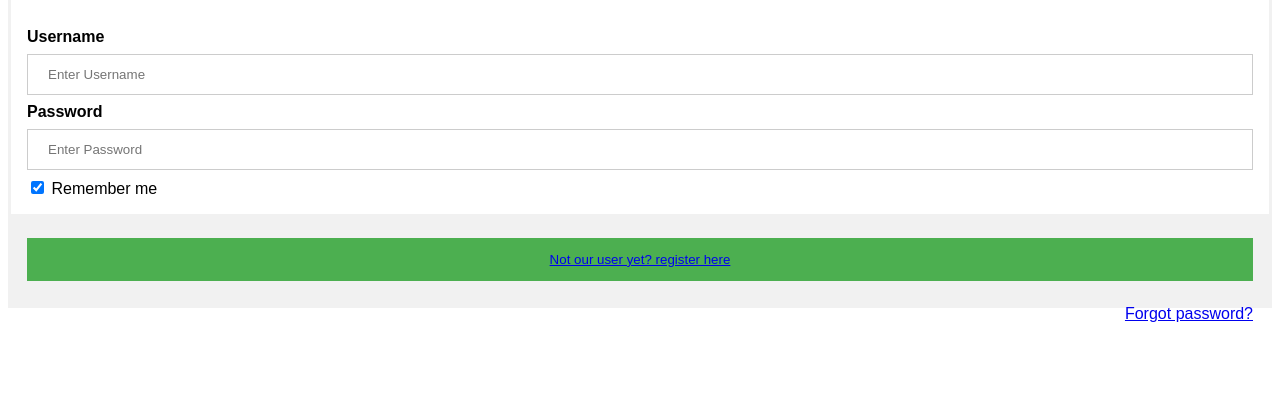
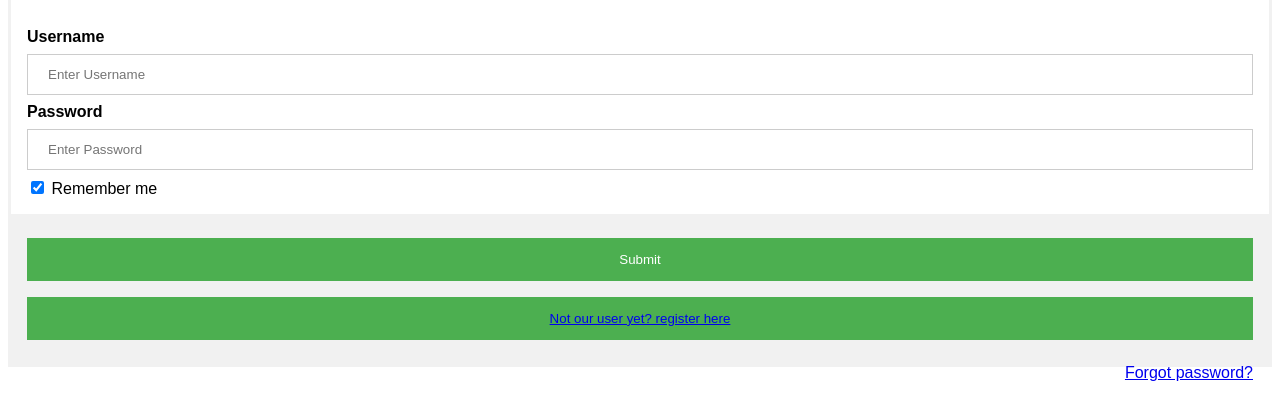
Before and after one commit to yobro2033/herokuHTMLmpw, a Flask app: page /login in a window 1280 px wide. Shown: the part 249-669 px from the top of the page. Run offline with Flask 2, Linux system fonts and the light colour scheme.

Commit message:
Update login.html

```diff
--- a/templates/login.html
+++ b/templates/login.html
@@ -88,6 +88,7 @@ span.psw {
   </div>
 
   <div class="container" style="background-color:#f1f1f1">
+    <button type="button" class="submitbtn">Submit</button>
     <button type="button" class="register"><a href="https://vietphan203.herokuapp.com/register">Not our user yet? register here</a></button>
     <span class="psw"><a href="#">Forgot password?</a></span>
   </div>
```
